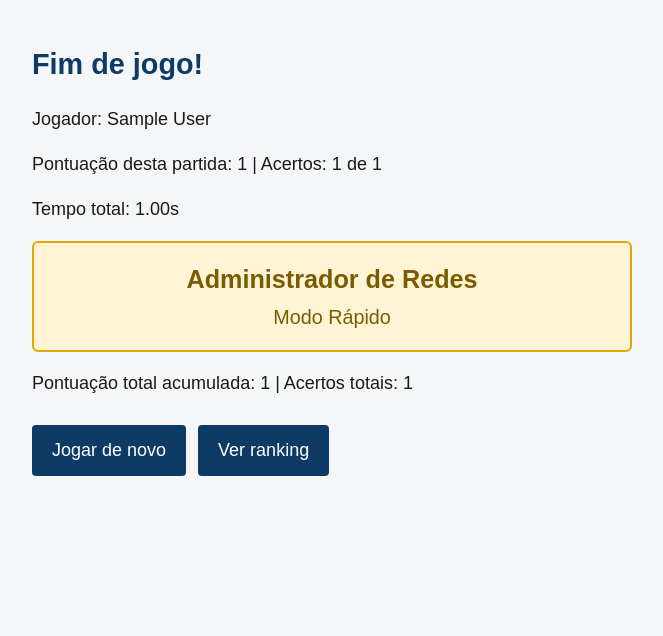
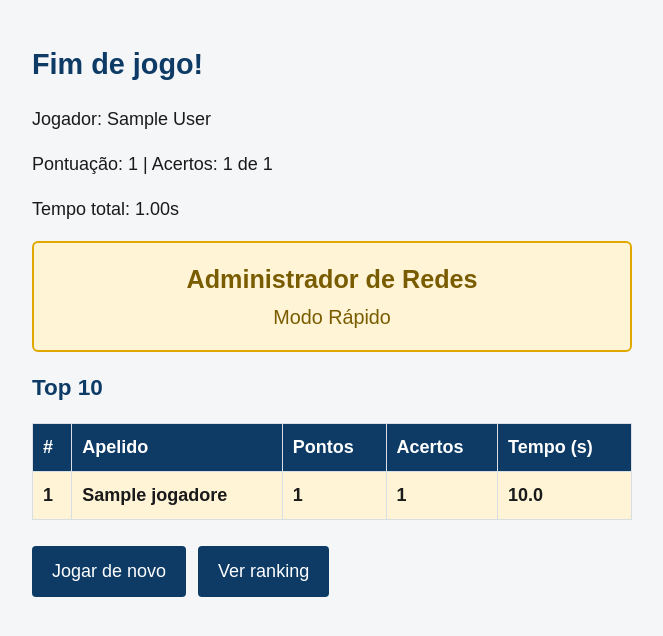
Before and after one commit to matheus-luiz30/quiz-redes, a Flask app: page /pergunta in a window 1280 px wide. Shown: the part 67-703 px from the top of the page, without its empty margins (308-971 px from the left). Run offline with Flask 3, Linux system fonts and the light colour scheme; the visitor is signed in with stand-in values (Sample User, id 1); tables that the repository leaves empty hold one stand-in row (values such as "Sample post").

Commit message:
Tela final com top 10 e filtro de apelidos ofensivos
Resultado mostra o perfil e o top 10 (tabela compartilhada com /ranking),
destacando a partida do jogador; sai a pontuacao acumulada. Apelido
ofensivo e trocado pelo padrao (reutilizavel/filtro_apelido.py).

Co-Authored-By: Claude Opus 5.5 <noreply@anthropic.com>

```diff
--- a/classes/class_jogador.py
+++ b/classes/class_jogador.py
@@ -91,9 +91,10 @@ class Jogador:
             conexao = sqlite3.connect("banco.db")
             cursor = conexao.cursor()
             cursor.execute("""
-                SELECT nome, pontuacao, acertos, tempo_total
+                SELECT nome, pontuacao, acertos, tempo_total, resultado_id
                 FROM (
                     SELECT jogadores.nome, resultados.pontuacao, resultados.acertos, resultados.tempo_total,
+                           resultados.id AS resultado_id,
                            ROW_NUMBER() OVER (
                                PARTITION BY resultados.jogador_id
                                ORDER BY resultados.pontuacao DESC, resultados.tempo_total ASC, resultados.id ASC
--- /dev/null
+++ b/reutilizavel/filtro_apelido.py
@@ -0,0 +1,60 @@
+import re
+import unicodedata
+
+# Filtro simples de apelidos ofensivos (lógica pura, sem banco). Não é perfeito:
+# o objetivo é barrar o óbvio no ranking público do evento. Para incluir palavras,
+# acrescente na lista certa (sem acento, minúsculas).
+
+# Só contam como palavra inteira, porque aparecem dentro de palavras normais:
+# "puta" em "computacao", "cu" em "curioso", "bicha" em "bichano".
+PALAVRAS_INTEIRAS = [
+    "cu", "puta", "puto", "foda", "xota", "bicha", "corno", "nazi", "fdp", "pqp", "vsf",
+    "vtnc", "tnc", "fuck", "shit", "dick",
+]
+
+# Contam mesmo no meio do apelido ("seucaralho", "xxporraxx").
+PEDACOS_OFENSIVOS = [
+    # palavrões
+    "porra", "caralho", "merda", "bosta", "cacete", "fodase", "foder", "fuder", "putaria",
+    "buceta", "boceta", "xoxota", "piroca", "punheta", "siririca", "cuzao", "arrombad",
+    "vagabund", "otario", "babaca", "imbecil",
+    # discriminação / violência
+    "viado", "viadao", "sapatao", "traveco", "retardad", "mongoloide", "nazista", "hitler",
+    "estupr", "pedofil",
+    # inglês
+    "fucker", "fucking", "bitch", "pussy", "nigger", "nigga",
+]
+
+# Troca números/símbolos comuns por letras: "p0rr4" -> "porra"
+TROCAS_LEET = str.maketrans({"0": "o", "1": "i", "3": "e", "4": "a", "5": "s", "7": "t", "@": "a", "$": "s"})
+
+
+def _normalizar(texto):
+    texto = unicodedata.normalize("NFKD", texto.lower())
+    texto = "".join(caractere for caractere in texto if not unicodedata.combining(caractere))
+    texto = texto.translate(TROCAS_LEET)
+    # Letras repetidas viram uma só: "poooorra" -> "pora" (a lista passa pelo mesmo processo)
+    return re.sub(r"(.)\1+", r"\1", texto)
+
+
+INTEIRAS_NORMALIZADAS = {_normalizar(palavra) for palavra in PALAVRAS_INTEIRAS}
+PEDACOS_NORMALIZADOS = [_normalizar(palavra) for palavra in PEDACOS_OFENSIVOS]
+
+
+def apelido_e_ofensivo(apelido):
+    texto = _normalizar(apelido)
+    palavras_do_apelido = re.findall(r"[a-z]+", texto)
+    # "p.u.t.a" ou "p u t a" viram "puta" quando juntamos tudo
+    tudo_junto = "".join(palavras_do_apelido)
+    candidatos = set(palavras_do_apelido) | {tudo_junto}
+    # plural simples: "corno" também pega "cornos"
+    candidatos |= {palavra[:-1] for palavra in candidatos if palavra.endswith("s")}
+
+    if candidatos & INTEIRAS_NORMALIZADAS:
+        return True
+
+    for pedaco in PEDACOS_NORMALIZADOS:
+        if pedaco in tudo_junto:
+            return True
+
+    return False
--- a/static/style.css
+++ b/static/style.css
@@ -226,3 +226,18 @@ table.ranking th {
 .consentimento p {
     margin: 0;
 }
+
+/* Ranking: destaca a partida de quem acabou de jogar */
+h2 {
+    font-size: 1.25em;
+    color: #0d3b66;
+}
+
+table.ranking tr.linha-destaque td {
+    font-weight: bold;
+    background-color: #fff4d6;
+}
+
+.tabela-rolagem {
+    overflow-x: auto;
+}
--- /dev/null
+++ b/templates/_tabela_ranking.html
@@ -0,0 +1,26 @@
+{# Tabela do top 10, usada em ranking.html e resultado.html.
+   Se resultado_id vier preenchido, a partida do jogador atual fica destacada. #}
+{% if top_resultados %}
+    <div class="tabela-rolagem">
+        <table class="ranking">
+            <tr>
+                <th>#</th>
+                <th>Apelido</th>
+                <th>Pontos</th>
+                <th>Acertos</th>
+                <th>Tempo (s)</th>
+            </tr>
+            {% for nome, pontuacao, acertos, tempo_total, id_partida in top_resultados %}
+                <tr{% if id_partida == resultado_id %} class="linha-destaque"{% endif %}>
+                    <td>{{ loop.index }}</td>
+                    <td>{{ nome }}</td>
+                    <td>{{ pontuacao }}</td>
+                    <td>{{ acertos }}</td>
+                    <td>{{ "%.1f"|format(tempo_total) }}</td>
+                </tr>
+            {% endfor %}
+        </table>
+    </div>
+{% else %}
+    <p>Ainda não há partidas registradas.</p>
+{% endif %}
--- a/templates/resultado.html
+++ b/templates/resultado.html
@@ -5,7 +5,7 @@
 {% block conteudo %}
     <h1>Fim de jogo!</h1>
     <p>Jogador: {{ nome }}</p>
-    <p>Pontuação desta partida: {{ pontuacao }} | Acertos: {{ acertos }} de {{ total_perguntas }}</p>
+    <p>Pontuação: {{ pontuacao }} | Acertos: {{ acertos }} de {{ total_perguntas }}</p>
     <p>Tempo total: {{ "%.2f"|format(tempo_total) }}s</p>
 
     <div class="perfil">
@@ -13,7 +13,8 @@
         <p class="perfil-modo">{{ modo }}</p>
     </div>
 
-    <p>Pontuação total acumulada: {{ total_pontuacao }} | Acertos totais: {{ total_acertos }}</p>
+    <h2>Top 10</h2>
+    {% include "_tabela_ranking.html" %}
 
     <div class="botoes">
         <a href="/jogar-novo" class="botao">Jogar de novo</a>
--- a/views.py
+++ b/views.py
@@ -9,6 +9,7 @@ from reutilizavel.validacao_dados import (
     VINCULOS, apelido_e_valido, vinculo_e_valido, gerar_apelido_padrao, normalizar_origem,
 )
 from reutilizavel.perfil_jogador import calcular_perfil
+from reutilizavel.filtro_apelido import apelido_e_ofensivo
 from servicos.motor_quiz import MotorQuiz
 
 
@@ -59,7 +60,8 @@ def comecar():
             erro="Escolha o seu vínculo para começar.",
         )
 
-    if apelido == "":
+    # Apelido ofensivo não gera erro na tela: troca em silêncio pelo padrão
+    if apelido == "" or apelido_e_ofensivo(apelido):
         apelido = gerar_apelido_padrao()
 
     nome = apelido
@@ -94,7 +96,6 @@ def pergunta():
             )
             session["resultado_salvo"] = True
 
-        total_pontuacao, total_acertos = Jogador.obter_totais(session["jogador_id"])
         titulo, modo = calcular_perfil(session["acertos"], len(perguntas), session["tempo_total"])
 
         return render_template(
@@ -106,8 +107,8 @@ def pergunta():
             tempo_total=session["tempo_total"],
             titulo=titulo,
             modo=modo,
-            total_pontuacao=total_pontuacao,
-            total_acertos=total_acertos,
+            top_resultados=Jogador.obter_ranking(10),
+            resultado_id=session["resultado_id"],
         )
 
     # Só reinicia o cronômetro quando a pergunta muda: recarregar a página (F5)
```
Also changed, not shown: templates/ranking.html (+1 -22 lines).
